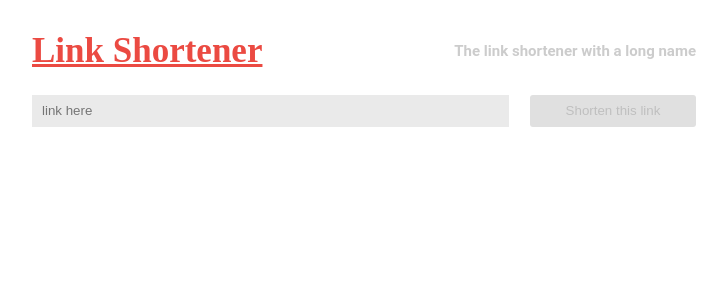
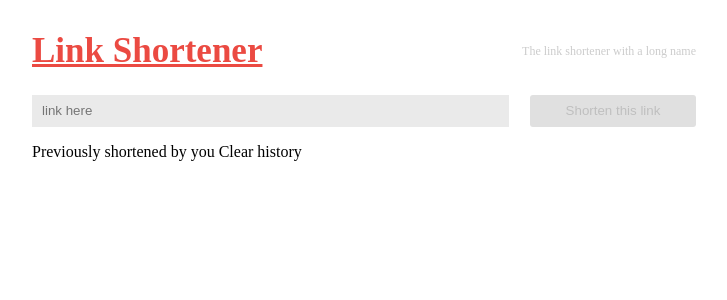
Before and after one commit to blessingoraz/link-shortener, a React (Create React App) app: page / in a window 1280 px wide. Shown: the top 300 px of the page, without its empty margins (276-1003 px from the left). Built offline with nearby package versions, Linux system fonts and the light colour scheme.

Commit message:
table shows the shortened object

```diff
--- a/src/component/App.js
+++ b/src/component/App.js
@@ -5,6 +5,7 @@ import Header from './Header';
 
 class App extends Component {
   state = {
+    showTable: false,
     linkText: '',
     linkUrls: []
   }
@@ -39,14 +40,37 @@ class App extends Component {
       .then((res) => res.json())
       .then((res) => {
         this.getLinkAnalytics(res.id);
-        this.setState({linkText: ''})
+        this.setState({ linkText: '', showTable: true })
       })
       .catch((err) => console.log(err, 'should get an error here'))
   }
 
   showUrl = () => {
-    if (this.state.linkUrls) {
-      console.log(this.state.linkUrls, "hello")
+    if (this.state.linkUrls.length > 0 && this.state.showTable) {
+      return (
+        <div>
+          <table>
+            <thead>
+              <tr>
+                <th>LINK</th>
+                <th>VISITS</th>
+                <th>LAST VISITED</th>
+              </tr>
+            </thead>
+            <tbody>
+              {this.state.linkUrls.map((urlObj, index) => {
+                return (
+                  <tr key={index}>
+                    <td>{urlObj.shortUrl}</td>
+                    <td>{urlObj.numberOfClicks}</td>
+                    <td>{urlObj.created}</td>
+                  </tr>
+                )
+              })}
+            </tbody>
+          </table>
+        </div>
+      )
     }
   }
 
@@ -65,6 +89,8 @@ class App extends Component {
             className={(this.state.linkText.length === 0) ? "disable" : "enable"}>Shorten this link</button>
         </div>
 
+        <p>Previously shortened by you <span className="spanText">Clear history</span></p>
+
         {this.showUrl()}
       </div>
     );
--- a/src/styles/Header.css
+++ b/src/styles/Header.css
@@ -14,6 +14,7 @@
 
 .subTitle {
     color: #CCCCCC;
-    font-family: 'Roboto';
-    font-size: 15px
+    font-family: 'Montserrat';
+    font-weight: 200;
+    font-size: 12px
 }
```
